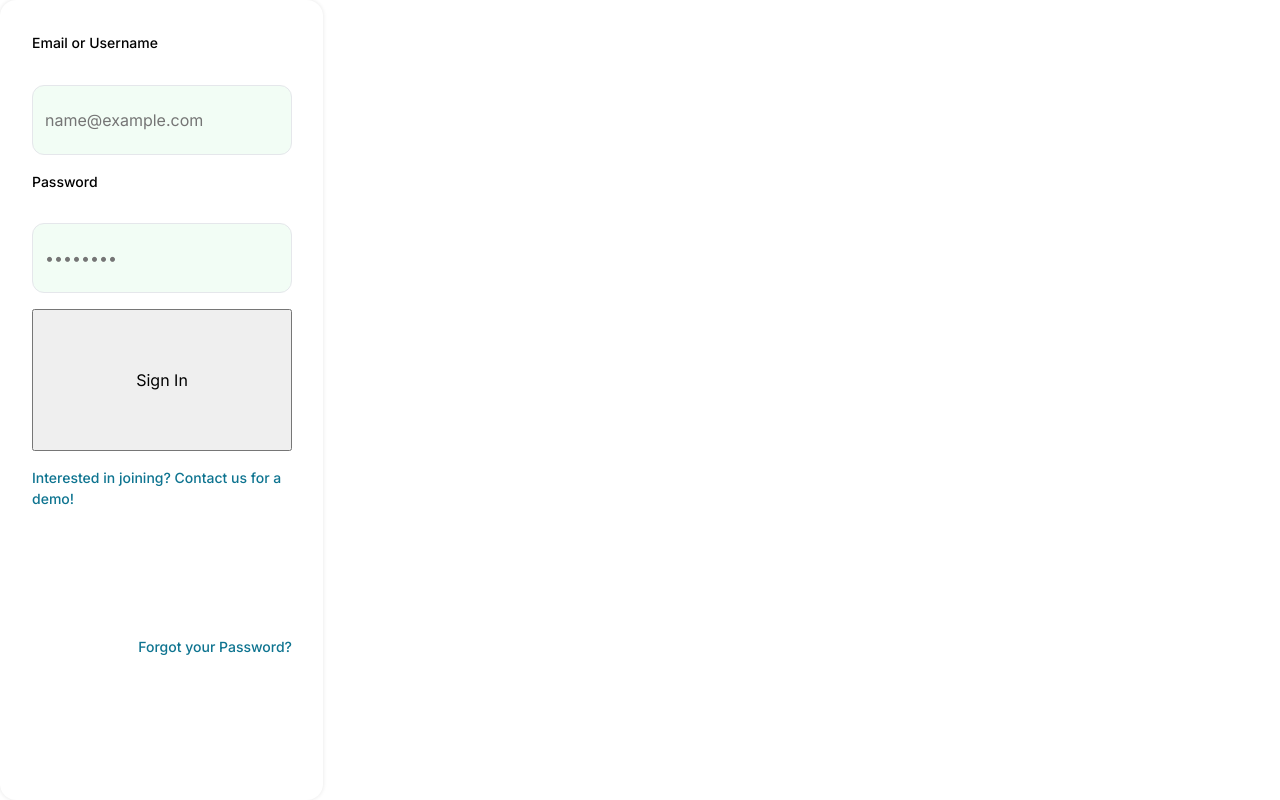
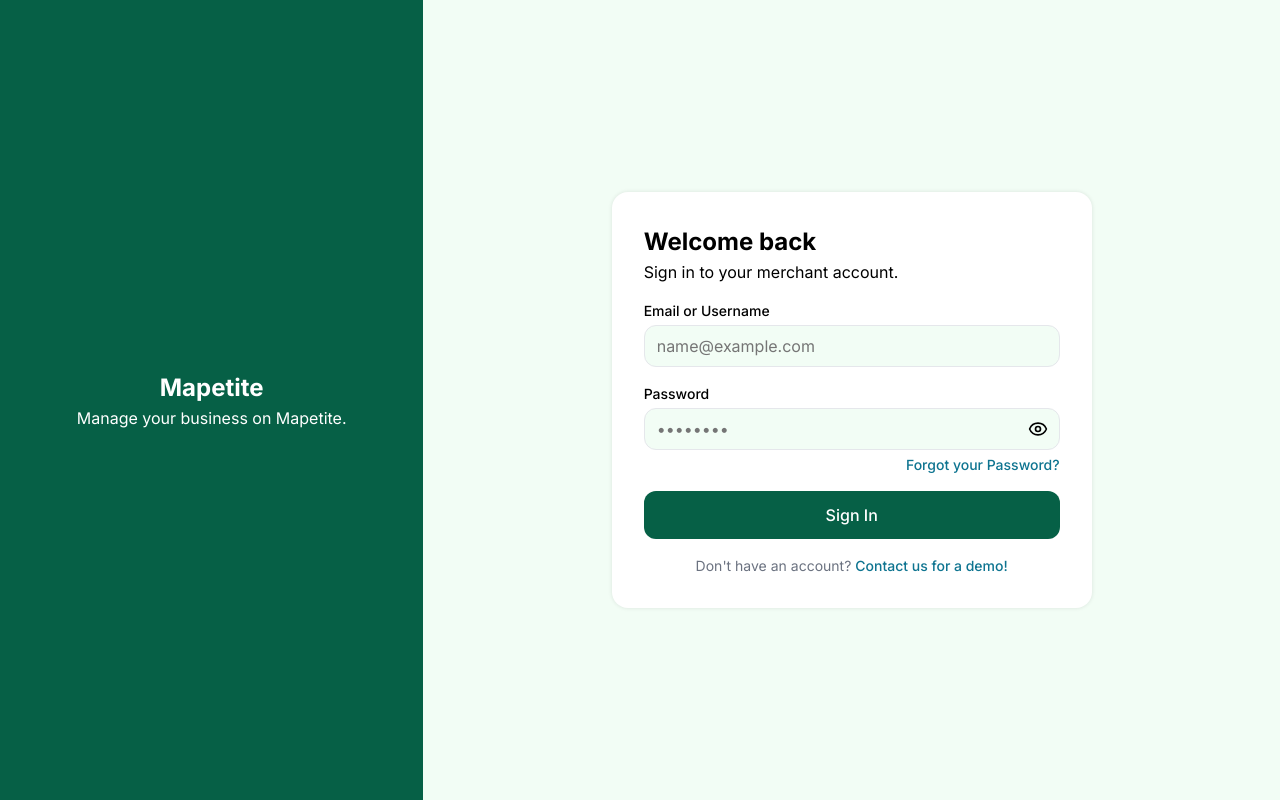
Before and after one commit to Spimy/mapetite, a Django app: page /sign-in/ in a window 1280 px wide. Run offline with Django 5.2, Linux system fonts and the light colour scheme; parts of the project's set-up code (start-up, migrations or seed data) failed here and were passed over.

Commit message:
#16 refactor signin page to use auth template and match Figma design

```diff
--- a/server/apps/users/templates/users/signin.html
+++ b/server/apps/users/templates/users/signin.html
@@ -1,9 +1,5 @@
-{% extends "main/base.html" %}
+{% extends "users/auth.html" %}
 {% load static %}
-
-{% block styles %}
-    <link rel="stylesheet" href="{% static 'users/css/auth.css' %}" />
-{% endblock styles %}
 
 {% comment %} Page Meta {% endcomment %}
 {% block title %}
@@ -19,36 +15,75 @@
 {% endblock keywords %}
 {% comment %} End Page Meta {% endcomment %}
 
-{% block content %}
-    <section class="auth">
-
+{% block auth_content %}
     <form method="post" class="auth__form">
         {% csrf_token %}
+
+        <div class="auth__form-header">
+            <h2 class="auth__form-title">Welcome back</h2>
+            <p class="auth__form-subtitle">Sign in to your merchant account.</p>
+        </div>
 
         <div class="auth__fields">
             {% for field in form.visible_fields %}
                 <div class="auth__field">
                     {{ field.label_tag }}
+
+                    {% if field.name == 'password' %}
+                        <div class="auth__password-wrapper">
                             {{ field }}
+                            <button type="button"
+                                    class="auth__password-toggle"
+                                    id="toggle-password-btn"
+                                    aria-label="Toggle password visibility">
+
+                                <img src="{% static 'img/eye-on.svg' %}"
+                                     alt="Show password"
+                                     class="icon-eye"
+                                     width="20"
+                                     height="20" />
+
+                                <img src="{% static 'img/eye-off.svg' %}"
+                                     alt="Hide password"
+                                     class="icon-eye-off"
+                                     width="20"
+                                     height="20" />
+                            </button>
+                        </div>
+                        <a href="{% url 'users:password_reset' %}"
+                           class="auth__link auth__link--forgot">Forgot your Password?</a>
+                    {% else %}
+                        {{ field }}
+                    {% endif %}
                 </div>
             {% endfor %}
         </div>
 
-            <button type="submit" class="auth__button">Sign In</button>
+        <button type="submit" class="btn auth__button">Sign In</button>
 
         {% comment %} Temporary: Should be changed to marketing/landing page contact form {% endcomment %}
+        <p class="auth__contact">
+            <span class="auth__contact-text">Don't have an account?</span>
             <a href="{% url 'users:sign_in' %}"
-               class="auth__link auth__link--contact">Interested in joining? Contact us for a demo!</a>
-
-            <a href="{% url 'users:password_reset' %}"
-               class="auth__link auth__link--forgot">Forgot your Password?</a>
-
-            {% comment %} Temporary: For testing only. To be removed later. {% endcomment %}
-            {% if user.is_authenticated %}
-                <a href="{% url 'users:sign_out' %}">Sign Out</a>
-            {% endif %}
-
+               class="auth__link auth__link--contact">Contact us for a demo!</a>
+        </p>
     </form>
 
-    </section>
-{% endblock content %}
+    <script>
+        document.addEventListener('DOMContentLoaded', function() {
+            const toggleBtn = document.getElementById('toggle-password-btn');
+            const passwordInput = document.querySelector('.auth__password-wrapper input[name="password"]');
+
+            if (toggleBtn && passwordInput) {
+                toggleBtn.addEventListener('click', function() {
+                    // Toggle the type attribute
+                    const type = passwordInput.getAttribute('type') === 'password' ? 'text' : 'password';
+                    passwordInput.setAttribute('type', type);
+
+                    // Toggle the active class on the button to switch icons
+                    this.classList.toggle('is-visible');
+                });
+            }
+        });
+    </script>
+{% endblock auth_content %}
```
Lines whose indentation alone changed are shown as unchanged.
